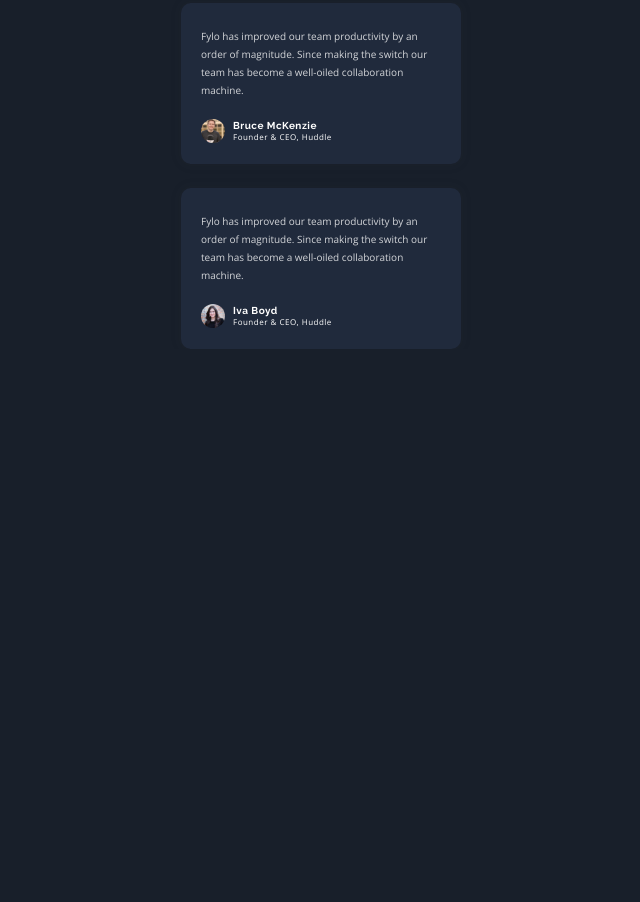
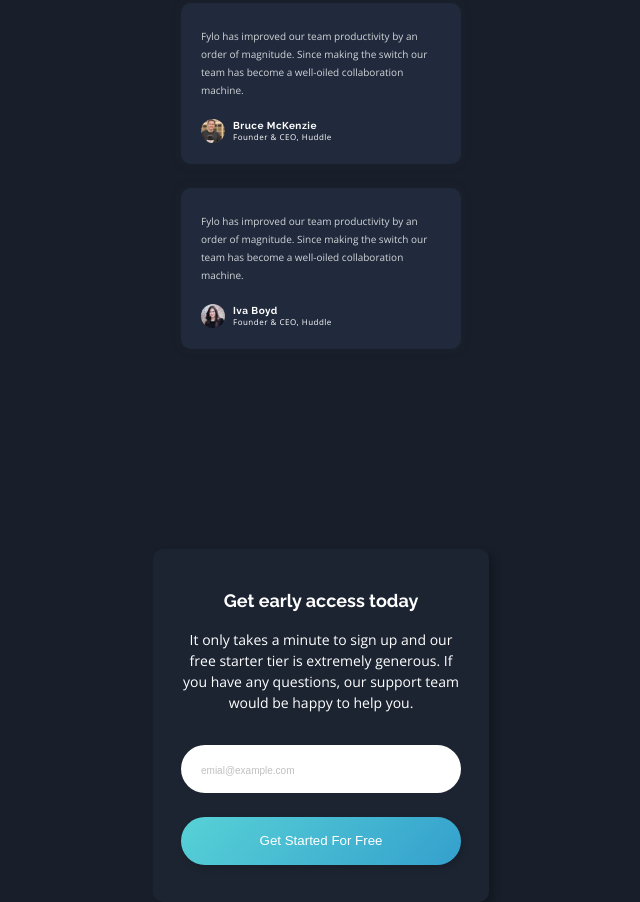
Before and after one commit to robertKamrowski/FyloLandingPage, a plain HTML site: page index.html in a window 1280 px wide. Shown: the part 2809-3711 px from the top of the page, without its empty margins (319-959 px from the left). Before the commit the page ends 3158 px from the top, so only its background shows below. Drawn offline with nearby package versions, Linux system fonts and the light colour scheme.

Commit message:
Add acces section

```diff
--- a/index.html
+++ b/index.html
@@ -201,6 +201,27 @@
         </div>
       </section>
       <!-- Comments section -->
+
+      <!-- early access section -->
+      <section class="access main__access">
+        <h2 class="access__title">Get early access today</h2>
+        <p class="access__content">
+          It only takes a minute to sign up and our free starter tier is
+          extremely generous. If you have any questions, our support team would
+          be happy to help you.
+        </p>
+        <form class="access__form">
+          <input
+            type="text"
+            name="email"
+            id="emial"
+            placeholder="emial@example.com"
+            class="access__email"
+          />
+          <button class="access__submit-btn">Get Started For Free</button>
+        </form>
+      </section>
+      <!-- early access section -->
     </main>
     <!-- main component  -->
   </body>
--- /dev/null
+++ b/scss/_access.scss
@@ -0,0 +1,65 @@
+@use 'variables';
+
+.main__access {
+  margin-top: 200px;
+}
+
+.access {
+  width: 336px;
+  height: 353px;
+  padding: 40px 28px 37px 28px;
+  background-color: variables.$introDarkBlue;
+  border-radius: 10px;
+  box-shadow: 5px 5px 8px rgba(0, 0, 0, 0.254274);
+  display: flex;
+  flex-direction: column;
+  align-items: center;
+
+  &__title {
+    font-size: 1.8rem;
+    line-height: 2.4rem;
+    font-family: 'Raleway';
+    font-weight: bold;
+  }
+
+  &__content {
+    margin-top: 16px;
+    font-size: 1.4rem;
+    line-height: 2.1rem;
+    text-align: center;
+  }
+
+  &__form {
+    margin-top: 32px;
+  }
+
+  &__email {
+    width: 100%;
+    border-radius: 24px;
+    height: 48px;
+    border: 0;
+    padding: 19px 20px 15px 20px;
+    font-size: 1rem;
+    line-height: 1.4rem;
+    color: #c0c0c0;
+  }
+
+  &__email::placeholder {
+    color: #c0c0c0;
+  }
+
+  &__email:focus {
+    outline: 0;
+  }
+
+  &__submit-btn {
+    height: 48px;
+    width: 100%;
+    border-radius: 24px;
+    color: variables.$white;
+    border: 0;
+    margin-top: 24px;
+    background: linear-gradient(132.02deg, #63e1d9 -31.85%, #34a0cd 100%);
+    box-shadow: 2px 3px 6px rgba(0, 0, 0, 0.15925);
+  }
+}
--- a/scss/style.scss
+++ b/scss/style.scss
@@ -6,6 +6,7 @@
 @use 'companyFacts';
 @use 'productiveSection';
 @use 'comments';
+@use 'access';
 
 body {
   background-color: variables.$mainDarkBlue;
```
Also changed, not shown: css/style.css, 1 other file.
